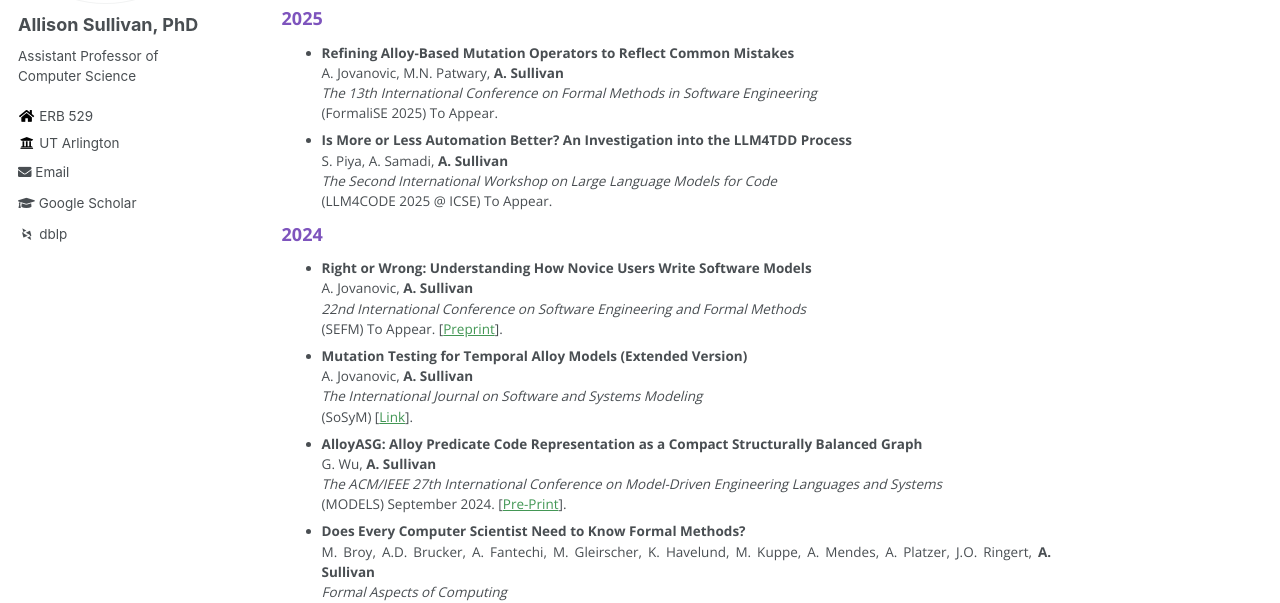
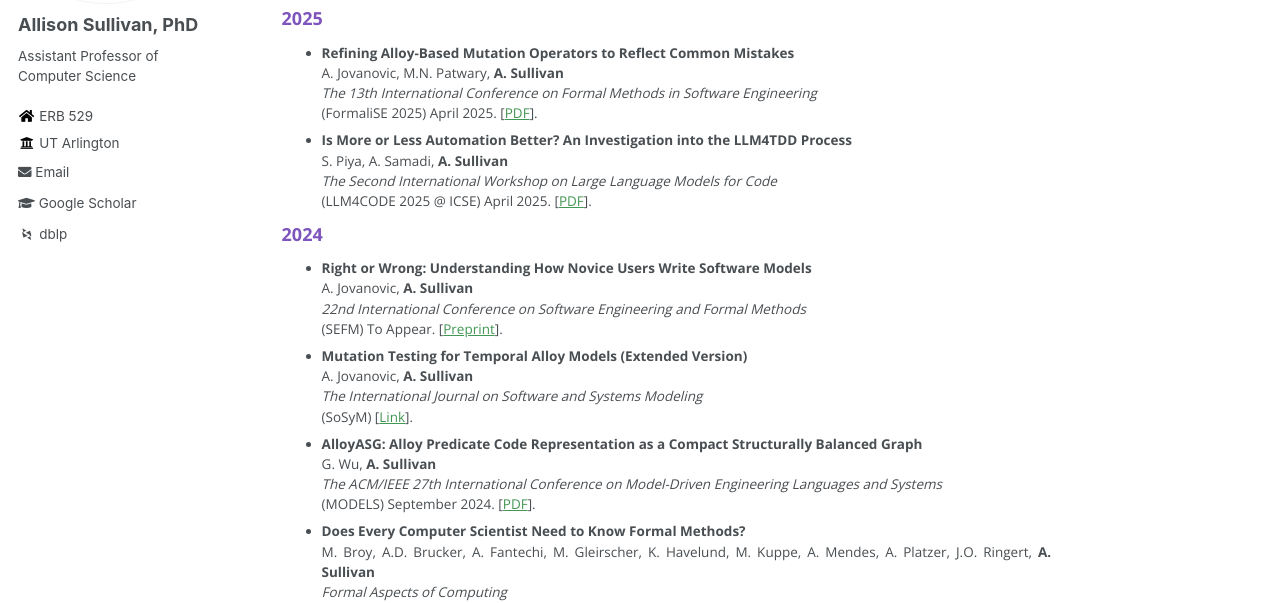
Before and after one commit to Allisonius/allisonius.github.io, a Jekyll site: the page built from _pages/publications.md, in a window 1280 px wide and 900 px high. Shown: the part 230-833 px from the top of the window. Built offline with Jekyll 4.4.1, drawn with Linux system fonts in a browser that asks for light colours; some web fonts are replaced.

Commit message:
Update publications.md

```diff
--- a/_pages/publications.md
+++ b/_pages/publications.md
@@ -14,11 +14,11 @@ M.N. Patwary, A. Jovanovic, A.Sullivan. \[[PDF](https://arxiv.org/pdf/2406.09524
 * **Refining Alloy-Based Mutation Operators to Reflect Common Mistakes**
 A. Jovanovic, M.N. Patwary, **A. Sullivan**
 _The 13th International Conference on Formal Methods in Software Engineering_
-(FormaliSE 2025) To Appear.
+(FormaliSE 2025) April 2025. \[[PDF](../files/FormaliSE2025.pdf)\].
 * **Is More or Less Automation Better? An Investigation into the LLM4TDD Process**
 S. Piya, A. Samadi, **A. Sullivan**
 _The Second International Workshop on Large Language Models for Code_
-(LLM4CODE 2025 @ ICSE) To Appear.
+(LLM4CODE 2025 @ ICSE) April 2025. \[[PDF](../files/LLM4CODE2025.pdf)\].
 
 ### 2024
 
@@ -33,7 +33,7 @@ _The International Journal on Software and Systems Modeling_
 * **AlloyASG: Alloy Predicate Code Representation as a Compact Structurally Balanced Graph**
 G. Wu, **A. Sullivan**
 _The ACM/IEEE 27th International Conference on Model-Driven Engineering Languages and Systems_
-(MODELS) September 2024. \[[Pre-Print](https://arxiv.org/pdf/2403.00170.pdf)\].
+(MODELS) September 2024. \[[PDF](../files/MODELS2024.pdf)\].
 * **Does Every Computer Scientist Need to Know Formal Methods?**
 M. Broy, A.D. Brucker, A. Fantechi, M. Gleirscher, K. Havelund, M. Kuppe, A. Mendes, A. Platzer, J.O. Ringert, **A. Sullivan**
 _Formal Aspects of Computing_
```
